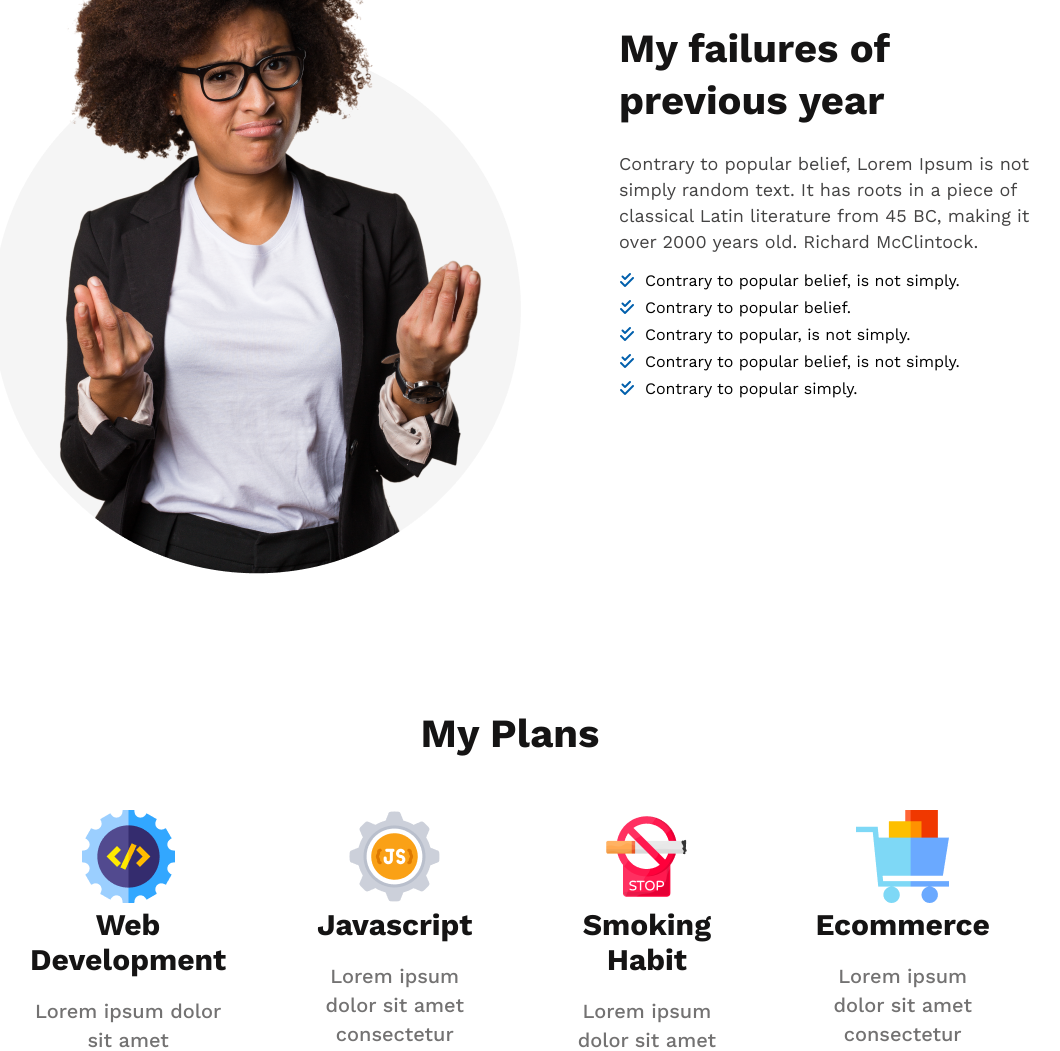
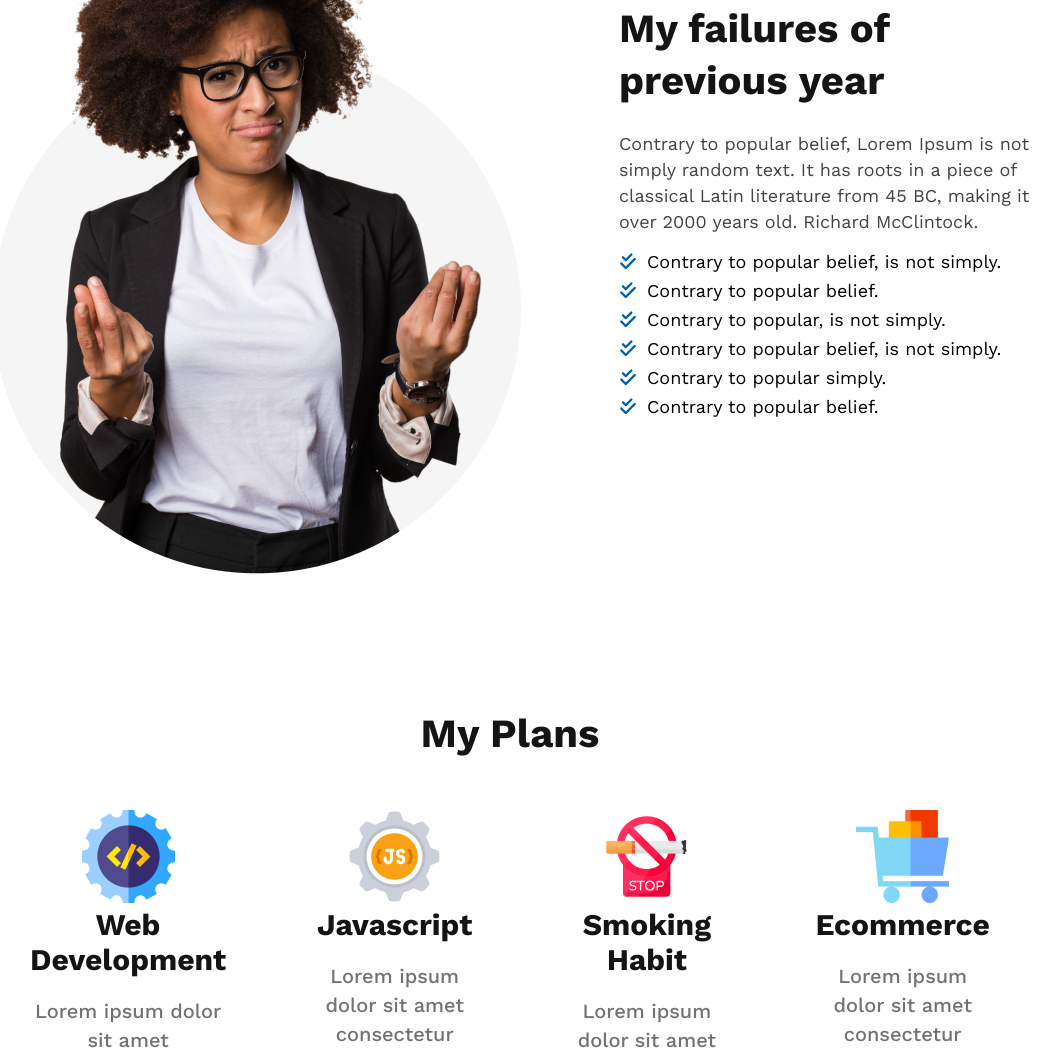
Before and after one commit to isratjmn/new_me, a plain HTML site: page index.html in a window 1280 px wide. Shown: the part 1080-2131 px from the top of the page, without its empty margins (130-1190 px from the left). Drawn offline with nearby package versions, Linux system fonts and the light colour scheme.

Commit message:
Final Modification

```diff
--- a/index.html
+++ b/index.html
@@ -40,11 +40,12 @@
                     <p class="note">Contrary to popular belief, Lorem Ipsum is not simply random text. It has roots in a piece of classical Latin literature from 45 BC, making it over 2000 years old. Richard McClintock.</p>
                     <div class="about-items">
                         <ul class="list">
-                            <li class="item"><i class="fa-solid fa-check-double"></i></i>Contrary to popular belief, is not simply.</li>
-                            <li class="item"><i class="fa-solid fa-check-double"></i></i>Contrary to popular belief.</li>
-                            <li class="item"><i class="fa-solid fa-check-double"></i></i>Contrary to popular, is not simply.</li>
-                            <li class="item"><i class="fa-solid fa-check-double"></i></i>Contrary to popular belief, is not simply.</li>
-                            <li class="item"><i class="fa-solid fa-check-double"></i></i>Contrary to popular simply.</li>
+                            <li class="item"><i class="fa-solid fa-check-double"></i>Contrary to popular belief, is not simply.</li>
+                            <li class="item"><i class="fa-solid fa-check-double"></i>Contrary to popular belief.</li>
+                            <li class="item"><i class="fa-solid fa-check-double"></i>Contrary to popular, is not simply.</li>
+                            <li class="item"><i class="fa-solid fa-check-double"></i>Contrary to popular belief, is not simply.</li>
+                            <li class="item"><i class="fa-solid fa-check-double"></i>Contrary to popular simply.</li>
+                            <li class="item"><i class="fa-solid fa-check-double"></i>Contrary to popular belief.</li>
                         </ul>
                     </div>
                 </div>
--- a/resources/style.css
+++ b/resources/style.css
@@ -82,6 +82,9 @@
     color: #005FAC;
     font-weight: 800;
     padding-right: 10px;
+}
+.list .item {
+    font-size: 18px;
 }
 .about-items .item {
     padding-bottom: 8px;
```
